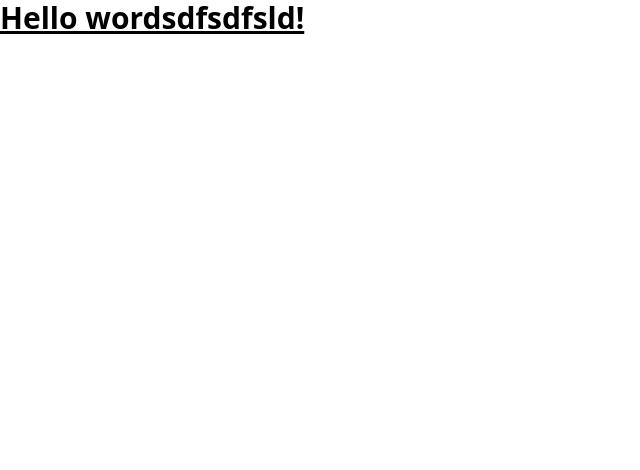
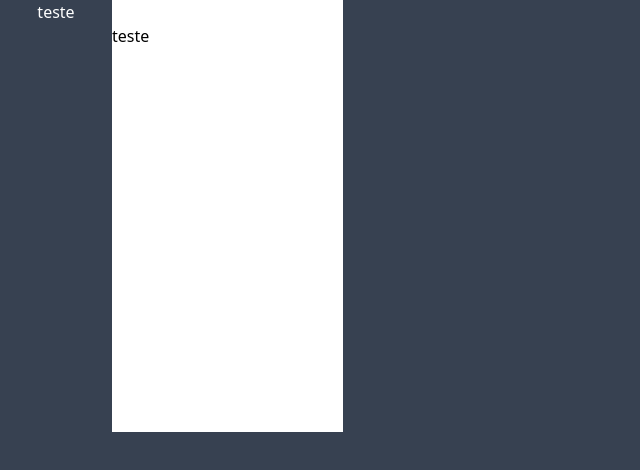
Before and after one commit to 4nekro/tasklist, a Vue app: page / in a window 1280 px wide. Shown: the top 470 px of the page, without its empty margins (0-640 px from the left). Built offline with nearby package versions, Linux system fonts and the light colour scheme.

Commit message:
tá pronto meui deus do ceu

```diff
--- a/src/App.vue
+++ b/src/App.vue
@@ -1,5 +1,8 @@
+<script setup>
+  import content from './components/content.vue'
+</script>
+
 <template>
-  <h1 class="text-3xl font-bold underline">
-    Hello wordsdfsdfsld!
-  </h1>
+
+  <content />
 </template>
--- /dev/null
+++ b/src/components/content.vue
@@ -0,0 +1,15 @@
+<template>
+
+    <div class="flex">
+        <aside class="fixed left-0 top-0 w-28 h-full bg-grey-800 text-center">
+            <h1 class="text-white">teste</h1>
+        </aside>
+     <main class="flex ml-28">
+            <div class="max-w-xl pb-96 bg-white" id="container">
+            <input class=""/>
+
+             <p>teste</p>
+            </div>
+        </main>
+    </div>
+</template>
--- a/src/main.js
+++ b/src/main.js
@@ -2,4 +2,5 @@ import { createApp } from 'vue'
 import './style.css'
 import App from './App.vue'
 
+
 createApp(App).mount('#app')
--- a/src/style.css
+++ b/src/style.css
@@ -1,3 +1,9 @@
 @tailwind base;
 @tailwind components;
 @tailwind utilities;
+
+@layer base {
+    body {
+        @apply bg-gray-700
+    }
+}
--- a/tailwind.config.js
+++ b/tailwind.config.js
@@ -5,7 +5,11 @@ export default {
     "./src/**/*.{vue,js,ts,jsx,tsx}",
   ],
   theme: {
-    extend: {},
+    extend: {
+      colors: {
+        'copo': '#4C107A'
+      }
+    },
   },
   plugins: [],
 }
```
Also changed, not shown: src/components/iswhiodhfos.vue (deleted).
